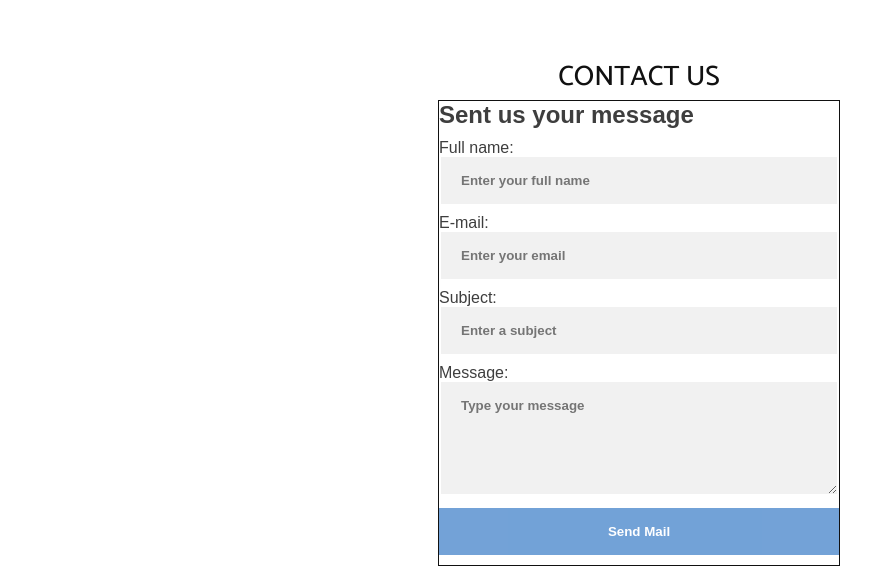
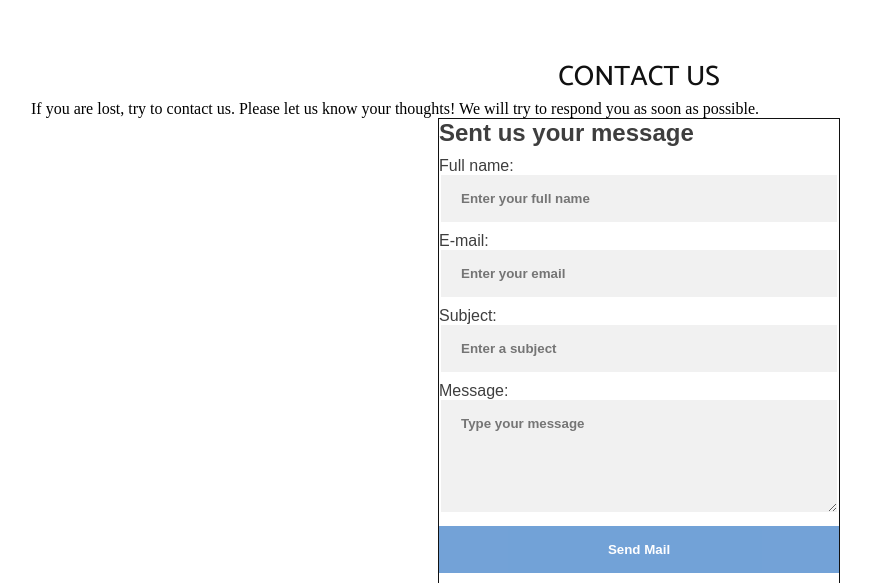
Before and after one commit to orestistsioukis/HAC, a PHP site: page /contact.php in a window 1280 px wide. Shown: the part 100-683 px from the top of the page, without its empty margins (1-872 px from the left). Run offline with PHP 8.4, Linux system fonts and the light colour scheme.

Commit message:
insert banner, and fixing adding handlers

```diff
--- a/contact.php
+++ b/contact.php
@@ -4,7 +4,12 @@
 
 	<main class="main-contact">
 		<section class="contact-section">
-			<h2>Contact Us</h2>
+			<div class="contact-banner">
+				<div class="contact-box" >
+					<h2>Contact Us</h2>
+					<p class="contact-paragraph">If you are lost, try to contact us. Please let us know your thoughts! We will try to respond you as soon as possible.</p>
+				</div>
+			</div>
 			<form class="contact-form" action="includes/contactform.inc.php" method="POST">
 				<h1>Sent us your message</h1>
 				<?php
@@ -24,6 +29,24 @@
 					elseif (@$_GET['error'] == "invalidchar") {
 						echo '<p class="error">You entered invalid characters!</p>';
 						$mailFrom = $_GET['mail'];
+					}
+					elseif (@$_GET['error'] == "invalidname") {
+						echo '<p class="error">You entered invalid name!</p>';
+						$mailFrom = $_GET['mail'];
+						$subject = $_GET['subject'];
+						$message = $_GET['message'];
+					}
+					elseif (@$_GET['error'] == "invalidsubject") {
+						echo '<p class="error">You entered invalid subject!</p>';
+						$mailFrom = $_GET['mail'];
+						$name = $_GET['fullname'];
+						$message = $_GET['message'];
+					}
+					elseif (@$_GET['error'] == "invalidmessage") {
+						echo '<p class="error">You entered invalid message!</p>';
+						$mailFrom = $_GET['mail'];
+						$name = $_GET['fullname'];
+						$subject = $_GET['subject'];
 					}
 					elseif (@$_GET['error'] == "mailnotsent") {
 						echo '<p class="error">Your message was not sent. Try again later.</p>';
```
